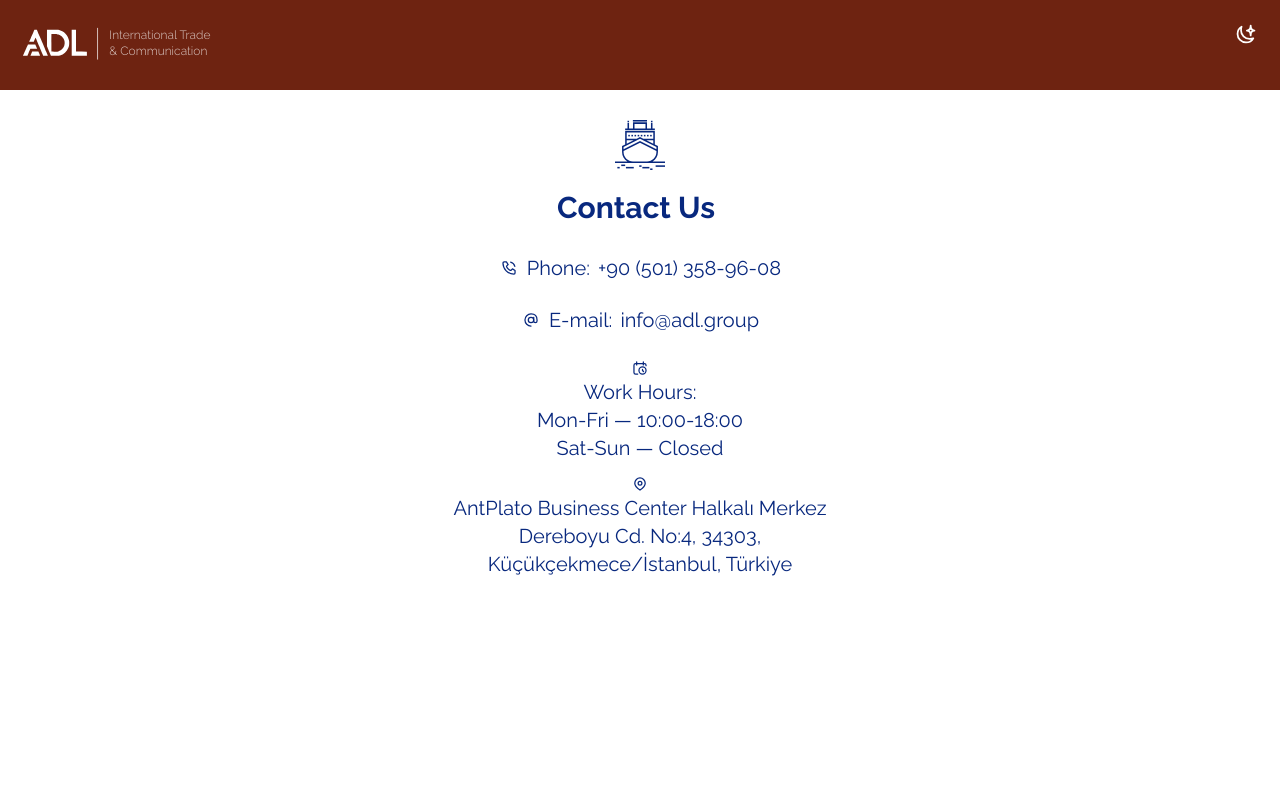
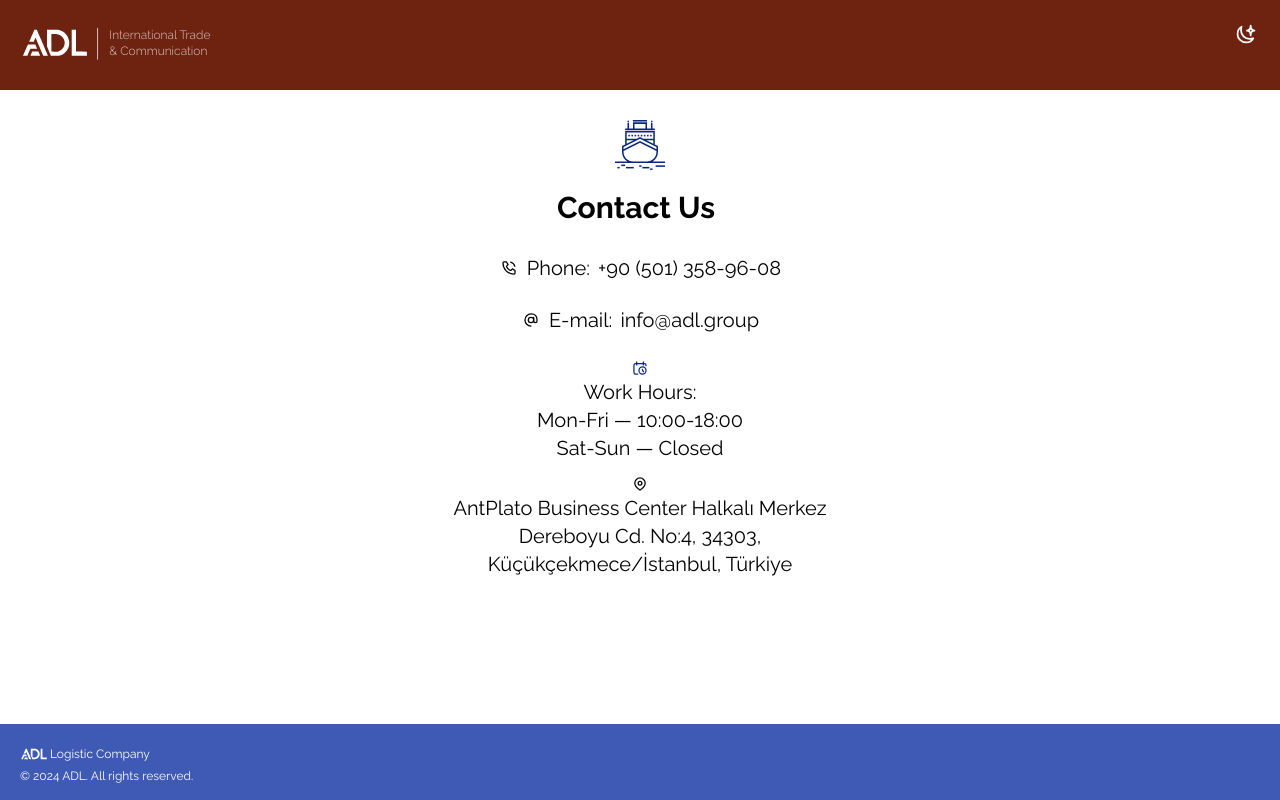
Before and after one commit to olyamrshn/turkish-visitors, a Next.js app: page /contacts in a window 1280 px wide. Built offline with nearby package versions, Linux system fonts and the light colour scheme.

Commit message:
footer everywhere

```diff
--- a/app/about/page.tsx
+++ b/app/about/page.tsx
@@ -1,6 +1,7 @@
 "use client"
 import { useState, useEffect } from "react"
 import { Header } from "../../components/Header"
+import { Logo } from "../../public/svg/logo"
 import {
   WorldIcon,
   LangIcon,
@@ -25,9 +26,17 @@ export default function About() {
   }, [])
 
   return (
-    <div className="theme-text-color min-h-screen">
+    <div
+      style={{
+        display: "flex",
+        flexDirection: "column",
+        minHeight: "100vh",
+        width: "100%",
+        maxWidth: "100%",
+      }}
+    >
       <Header darkMode={darkMode} toggleDarkMode={toggleDarkMode} />
-      <main className="text-center flex flex-col px-5 py-15">
+      <main className="main-content text-center flex flex-col px-5 py-15">
         <h1 className="xs-heading-pages theme-text-color font-bold text-3xl">
           About ADL
         </h1>
@@ -88,6 +97,17 @@ export default function About() {
           </div>
         </div>
       </main>
+      <footer
+        className="xs-footer xl-footer text-xs bg-blue-200 py-4 xs-footer-leftpadding xl-footer-leftpadding"
+        style={{ backgroundColor: "rgb(63 90 181)" }}
+      >
+        <div className="flex flex-row items-center space-x-">
+          <Logo className="xs-footer-logo xl-footer-logo" />
+          <p style={{ color: "white", paddingLeft: "2px" }}>Logistic Company</p>
+        </div>
+
+        <p style={{ color: "white" }}>© 2024 ADL. All rights reserved.</p>
+      </footer>
     </div>
   )
 }
--- a/app/contacts/page.tsx
+++ b/app/contacts/page.tsx
@@ -2,6 +2,7 @@
 import { useState, useEffect } from "react"
 import { Header } from "../../components/Header"
 import { Ship } from "../../public/svg/ship"
+import { Logo } from "../../public/svg/logo"
 import {
   CallIcon,
   TimerIcon,
@@ -26,9 +27,17 @@ export default function Contacts() {
   }, [])
 
   return (
-    <div className="theme-text-color min-h-screen">
+    <div
+      style={{
+        display: "flex",
+        flexDirection: "column",
+        minHeight: "100vh",
+        width: "100%",
+        maxWidth: "100%",
+      }}
+    >
       <Header darkMode={darkMode} toggleDarkMode={toggleDarkMode} />
-      <main className="flex flex-col items-center px-5">
+      <main className="main-content flex flex-col items-center px-5">
         <Ship />
         <div className="flex flex-row pt-5 justify-center items-center">
           <h2 className="xs-heading-pages font-bold text-3xl text-center pr-2">
@@ -83,6 +92,17 @@ export default function Contacts() {
           </div>
         </div>
       </main>
+      <footer
+        className="xs-footer xl-footer text-xs bg-blue-200 py-4 xs-footer-leftpadding xl-footer-leftpadding"
+        style={{ backgroundColor: "rgb(63 90 181)" }}
+      >
+        <div className="flex flex-row items-center space-x-">
+          <Logo className="xs-footer-logo xl-footer-logo" />
+          <p style={{ color: "white", paddingLeft: "2px" }}>Logistic Company</p>
+        </div>
+
+        <p style={{ color: "white" }}>© 2024 ADL. All rights reserved.</p>
+      </footer>
     </div>
   )
 }
--- a/app/legalinfo/page.tsx
+++ b/app/legalinfo/page.tsx
@@ -2,6 +2,7 @@
 import { useState, useEffect } from "react"
 import { Header } from "../../components/Header"
 import { CopyIcon } from "@/public/svg/copy"
+import { Logo } from "../../public/svg/logo"
 
 export default function LegalInfo() {
   const [darkMode, setDarkMode] = useState(false)
@@ -24,9 +25,17 @@ export default function LegalInfo() {
   }
 
   return (
-    <div className="theme-text-color min-h-screen">
+    <div
+      style={{
+        display: "flex",
+        flexDirection: "column",
+        minHeight: "100vh",
+        width: "100%",
+        maxWidth: "100%",
+      }}
+    >
       <Header darkMode={darkMode} toggleDarkMode={toggleDarkMode} />
-      <main className="flex flex-col px-5 pb-10 xs:space-x-0 xl:space-x-20">
+      <main className="main-content flex flex-col px-5 pb-10 xs:space-x-0 xl:space-x-20">
         <h1 className="xs-heading-pages font-bold text-3xl items-center text-center">
           Legal Information
         </h1>
@@ -151,6 +160,17 @@ export default function LegalInfo() {
           </div>
         </div>
       </main>
+      <footer
+        className="xs-footer xl-footer text-xs bg-blue-200 py-4 xs-footer-leftpadding xl-footer-leftpadding"
+        style={{ backgroundColor: "rgb(63 90 181)" }}
+      >
+        <div className="flex flex-row items-center space-x-">
+          <Logo className="xs-footer-logo xl-footer-logo" />
+          <p style={{ color: "white", paddingLeft: "2px" }}>Logistic Company</p>
+        </div>
+
+        <p style={{ color: "white" }}>© 2024 ADL. All rights reserved.</p>
+      </footer>
     </div>
   )
 }
```
